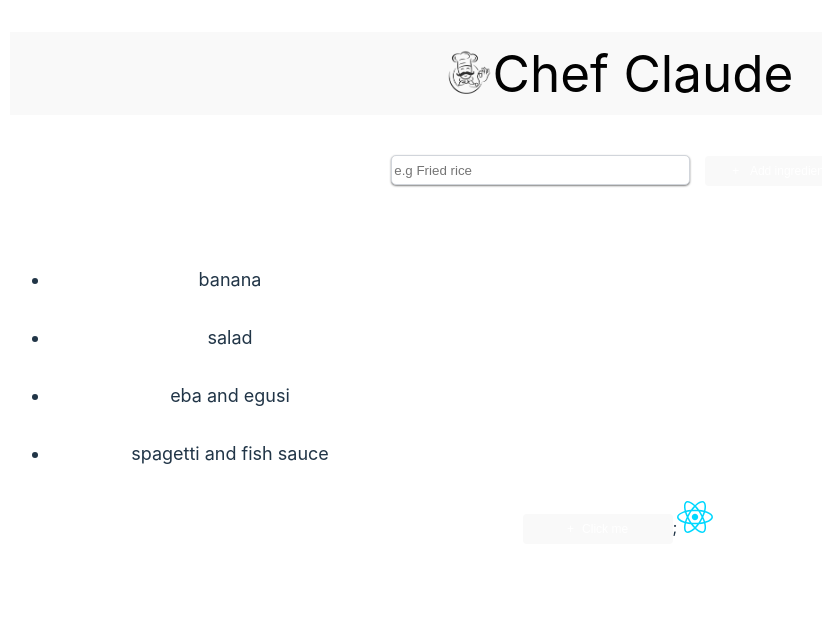
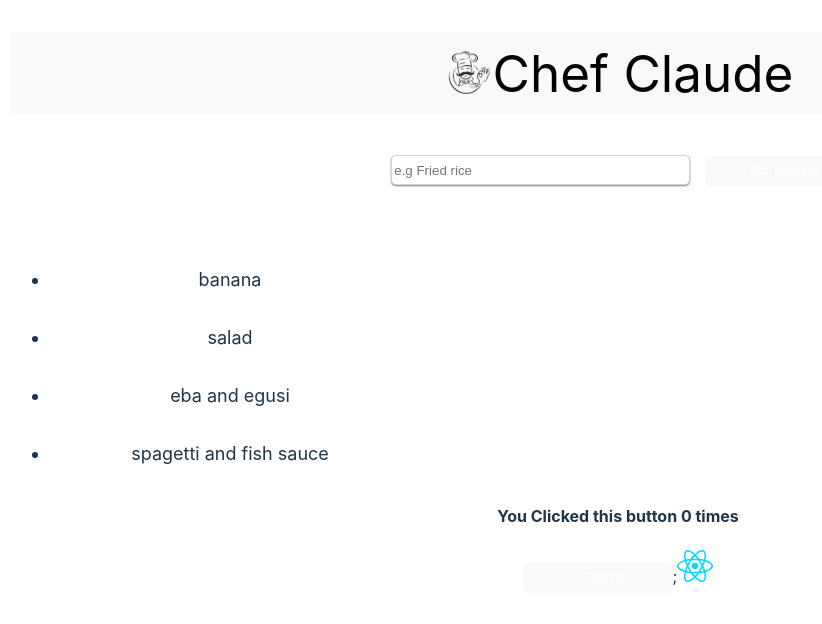
Before and after one commit to Developerfiyin/react-tutorials, a React (Vite) app: page / in a window 1280 px wide. Shown: the top 624 px of the page, without its empty margins (22-844 px from the left). Built offline with nearby package versions, Linux system fonts and the light colour scheme.

Commit message:
tried useState for the first time

```diff
--- a/src/main.jsx
+++ b/src/main.jsx
@@ -1,14 +1,20 @@
+import { useState } from "react";
+
 export default function Main() {
-  function onClick() {
-    alert("This Button is Clicked!");
-  }
+  //function justClick() {
+  const [count, setCount] = useState(0);
+  const handleClick = () => {
+    setCount(count + 1);
+  };
+  console.log(handleClick);
 
-  function handleClick() {
+  function hanleClick() {
     alert("double click on the img");
   }
   return (
     <>
-      <button onClick={onClick}>Click me</button>;
+      <h4>You Clicked this button {count} times</h4>
+      <button onClick={hanleClick}>Click me</button>;
       <img
         src="/src/assets/react.svg"
         alt="react.svg"
```
